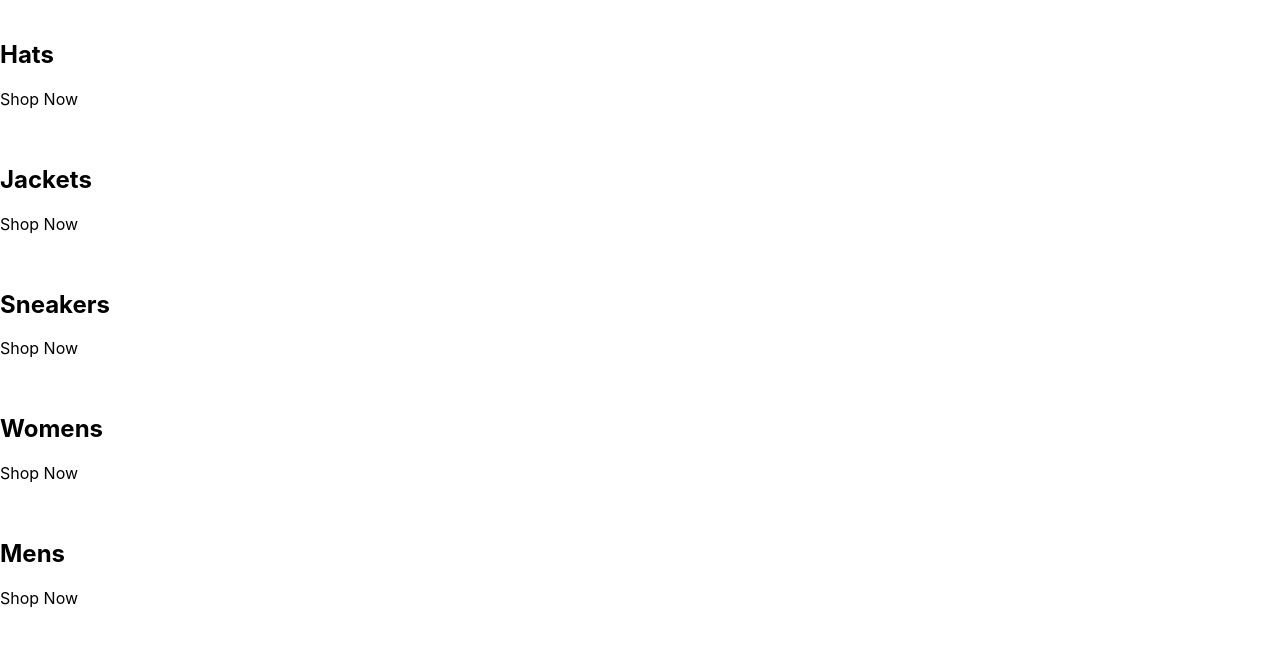
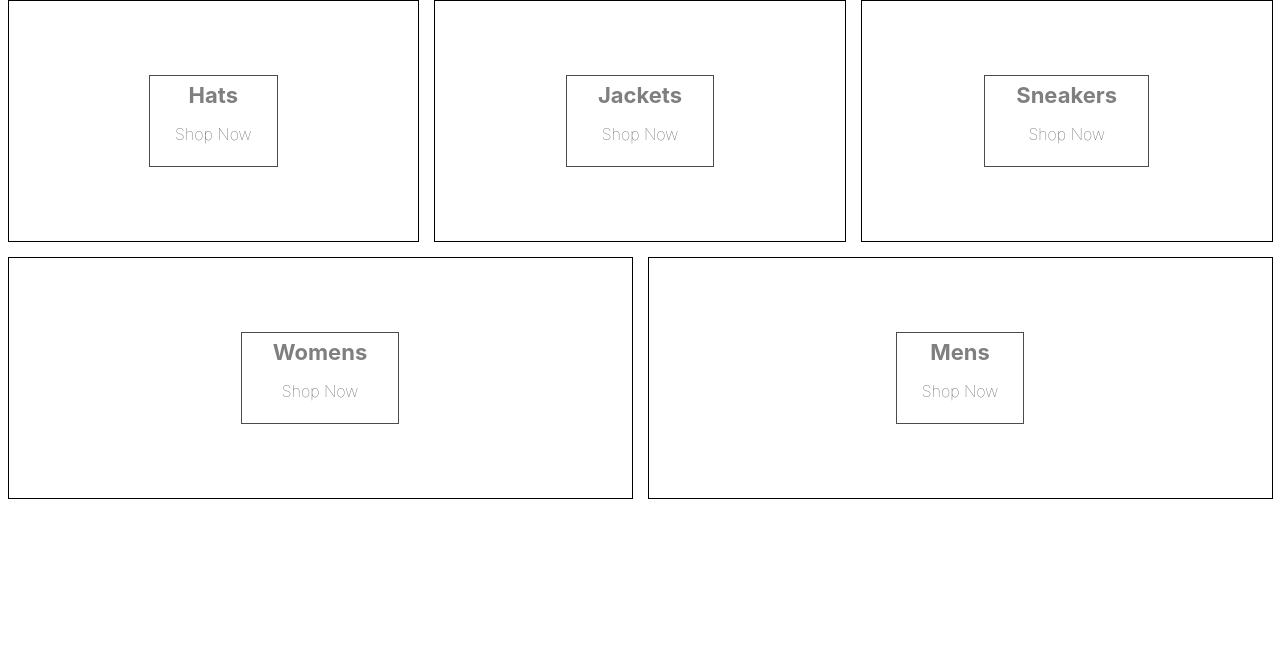
Before and after one commit to wiseacreserj/ztm-react-big-project, a React (Create React App) app: page / in a window 1280 px wide. Shown: the top 646 px of the page. Built offline with nearby package versions, Linux system fonts and the light colour scheme.

Commit message:
add sass

```diff
--- a/package.json
+++ b/package.json
@@ -9,6 +9,7 @@
     "react": "^18.1.0",
     "react-dom": "^18.1.0",
     "react-scripts": "5.0.1",
+    "sass": "^1.52.1",
     "web-vitals": "^2.1.4"
   },
   "scripts": {
--- a/src/App.js
+++ b/src/App.js
@@ -1,3 +1,5 @@
+import "./categories.styles.scss";
+
 const App = () => {
     const categories = [
         {
@@ -23,10 +25,10 @@ const App = () => {
     ];
     return (
         <div className="categories-container">
-            {categories.map(({ title }) => {
+            {categories.map(({ title, id }) => {
                 return (
-                    <div className="category-container">
-                        <img src="" alt="" />
+                    <div key={id} className="category-container">
+                        <div className="background-image" />
                         <div className="category-body-container">
                             <h2>{title}</h2>
                             <p>Shop Now</p>
--- /dev/null
+++ b/src/categories.styles.scss
@@ -0,0 +1,75 @@
+.categories-container {
+    width: 100%;
+    display: flex;
+    flex-wrap: wrap;
+    justify-content: space-between;
+  }
+
+  .category-container {
+    min-width: 30%;
+    height: 240px;
+    flex: 1 1 auto;
+    display: flex;
+    align-items: center;
+    justify-content: center;
+    border: 1px solid black;
+    margin: 0 7.5px 15px;
+    overflow: hidden;
+
+    &:hover {
+      cursor: pointer;
+
+      & .background-image {
+        transform: scale(1.1);
+        transition: transform 6s cubic-bezier(0.25, 0.45, 0.45, 0.95);
+      }
+
+      & .category-body-container {
+        opacity: 0.9;
+      }
+    }
+
+    &.large {
+      height: 380px;
+    }
+
+    &:first-child {
+      margin-right: 7.5px;
+    }
+
+    &:last-child {
+      margin-left: 7.5px;
+    }
+
+    .background-image {
+      width: 100%;
+      height: 100%;
+      background-size: cover;
+      background-position: center;
+    }
+
+    .category-body-container {
+      height: 90px;
+      padding: 0 25px;
+      display: flex;
+      flex-direction: column;
+      align-items: center;
+      justify-content: center;
+      border: 1px solid black;
+      background-color: white;
+      opacity: 0.7;
+      position: absolute;
+
+      h2 {
+        font-weight: bold;
+        margin: 0 6px 0;
+        font-size: 22px;
+        color: #4a4a4a;
+      }
+
+      p {
+        font-weight: lighter;
+        font-size: 16px;
+      }
+    }
+  }
```
Also changed, not shown: 1 other file (tests, documents, lock files or other folders).
